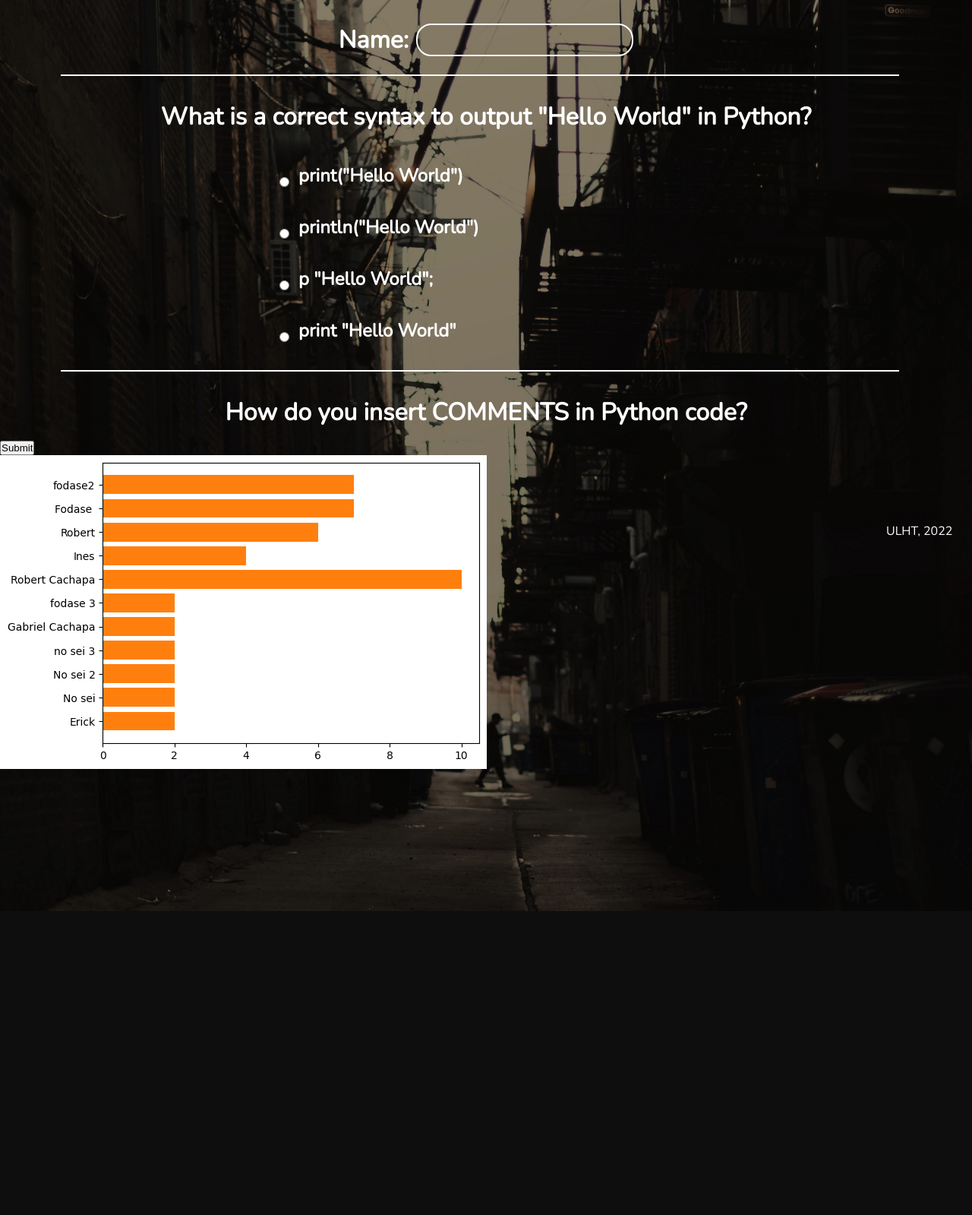
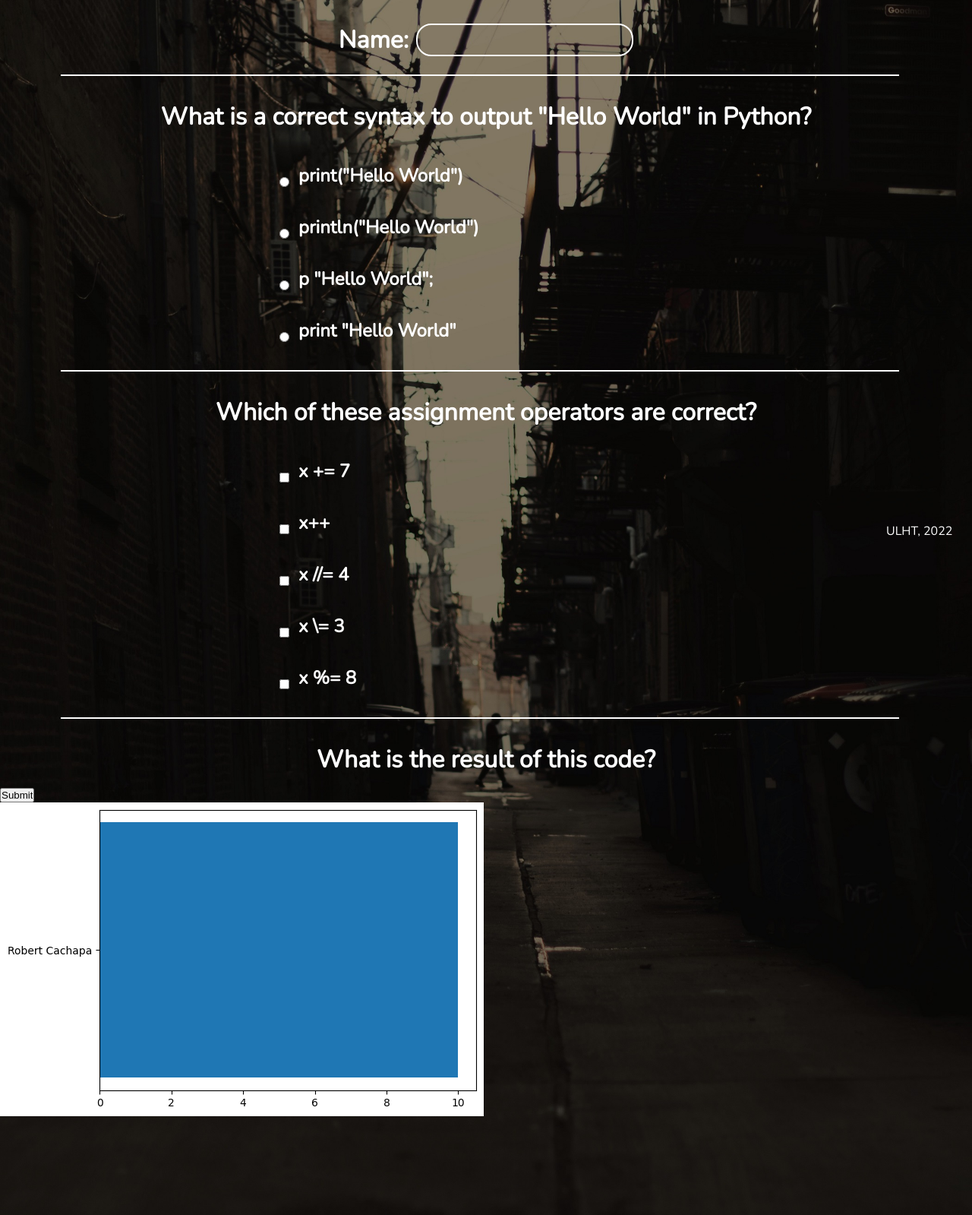
Before and after one commit to a22006023/lab8, a Django app: page /quizz in a window 1280 px wide. Shown: the part 81-1680 px from the top of the page at 76% size. Before the commit the page ends 1280 px from the top, so only its background shows below. Run offline with Django 4.2, Linux system fonts and the light colour scheme; parts of the project's set-up code (start-up, migrations or seed data) failed here and were passed over.

Commit message:
initial commit

```diff
--- a/portfolio/static/portfolio/css/quizz.css
+++ b/portfolio/static/portfolio/css/quizz.css
@@ -1,5 +1,5 @@
 main{
-    height: 150vh;
+    height:200vh;
     background-image: url("../images/quizz.jpg");
     background-repeat: no-repeat;
     background-position: center;
@@ -45,24 +45,24 @@
     margin-top: 1.5em;
 }
 
-.question1{
+.question{
     color:white;
     font-family: 'Nunito', sans-serif;
 }
 
-.question1 > h2{
+.question > h2{
     display: flex;
     justify-content: center;
     margin-top: 1em;
     font-size: 2em;
     margin-bottom: 0.5em;
 }
-.question1 > div{
+.question > div{
     display: flex;
     justify-content: flex-start;
     margin-left: 23em;
 }
-.question1 > div> label{
+.question > div> label{
     font-size: 1.5em;
     font-weight: bold;
     margin-bottom: 0.5em;
@@ -70,7 +70,7 @@
     margin-left: 0.5em;
 }
 
-.question1 > div> input{
+.question > div> input{
     margin-bottom: 0.5em;
     margin-top: 2.7em;
 }
--- a/portfolio/templates/portfolio/quizz.html
+++ b/portfolio/templates/portfolio/quizz.html
@@ -20,33 +20,52 @@
                             <input type="text" id= "name" name="name">
                         </div>
                         <hr>
-                        <div class="question1">
+                        <div class="question">
                             <h2>What is a correct syntax to output "Hello World" in Python?</h2>
                             <div>
-                                <input type="radio" id="print" name ="question-1"  value="print">
+                                <input type="radio" id="print" name ="question1"  value="print">
                                 <label for ="print">print("Hello World")</label>
                             </div>
                             <div>
-                                <input type="radio" id="println" name="question-1" value="println">
+                                <input type="radio" id="println" name="question1" value="println">
                                 <label for="println">println("Hello World")</label>
                             </div>
                             <div>
-                                <input type="radio" id="p" name="question-1" value="p">
+                                <input type="radio" id="p" name="question1" value="p">
                                 <label for="p">p "Hello World";</label>
                             </div>
                             <div>
-                                <input type="radio" id="print2" name="question-1" value="print2">
+                                <input type="radio" id="print2" name="question1" value="print2">
                                 <label for="print2">print "Hello World"</label>
                             </div>
                         </div>
                         <hr>
-                        <div class="question2">
-                            <h2>How do you insert COMMENTS in Python code?</h2>
-                            <label for="n"></label>
-
+                        <div class="question">
+                            <h2>Which of these assignment operators are correct?</h2>
+                            <div>
+                                <input type="checkbox" id="+=" name="question2" value="+=">
+                                <label for="+=">x += 7</label>
+                            </div>
+                            <div>
+                                <input type="checkbox" id="++" name="question2" value="++">
+                                <label for="++">x++</label>
+                            </div>
+                            <div>
+                                <input type="checkbox" id="//=" name="question2" value ="//=">
+                                <label for="//=">x //= 4</label>
+                            </div>
+                            <div>
+                                <input type="checkbox" id ="**" name="question2" value="**">
+                                <label for="**"> x \= 3</label>
+                            </div>
+                            <div>
+                                <input type="checkbox" id="%=" name="question2" value="%=">
+                                <label for="%=">x %= 8</label>
+                            </div>
                         </div>
-                        <div class = "question3">
-
+                        <hr>
+                        <div class = "question">
+                            <h2>What is the result of this code?</h2>
                         </div>
                         <input type="submit">
                     </form>
```
Also changed, not shown: portfolio/static/portfolio/images/graf.png.
